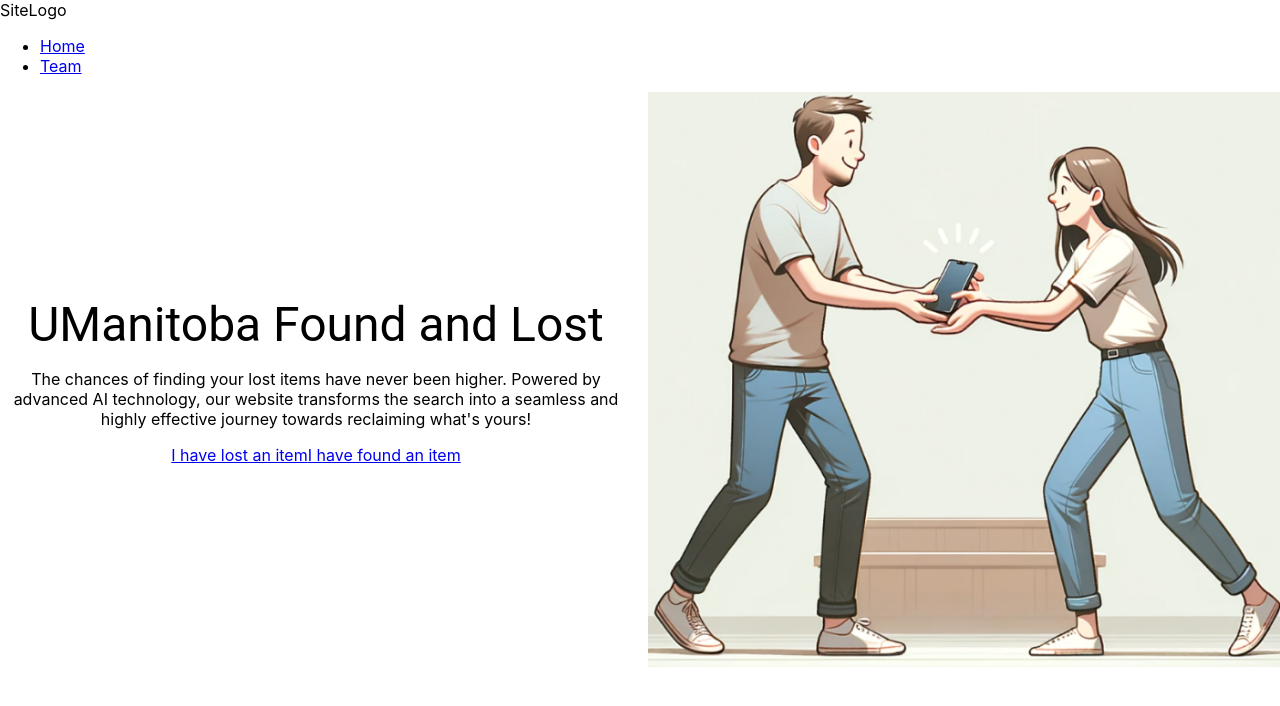
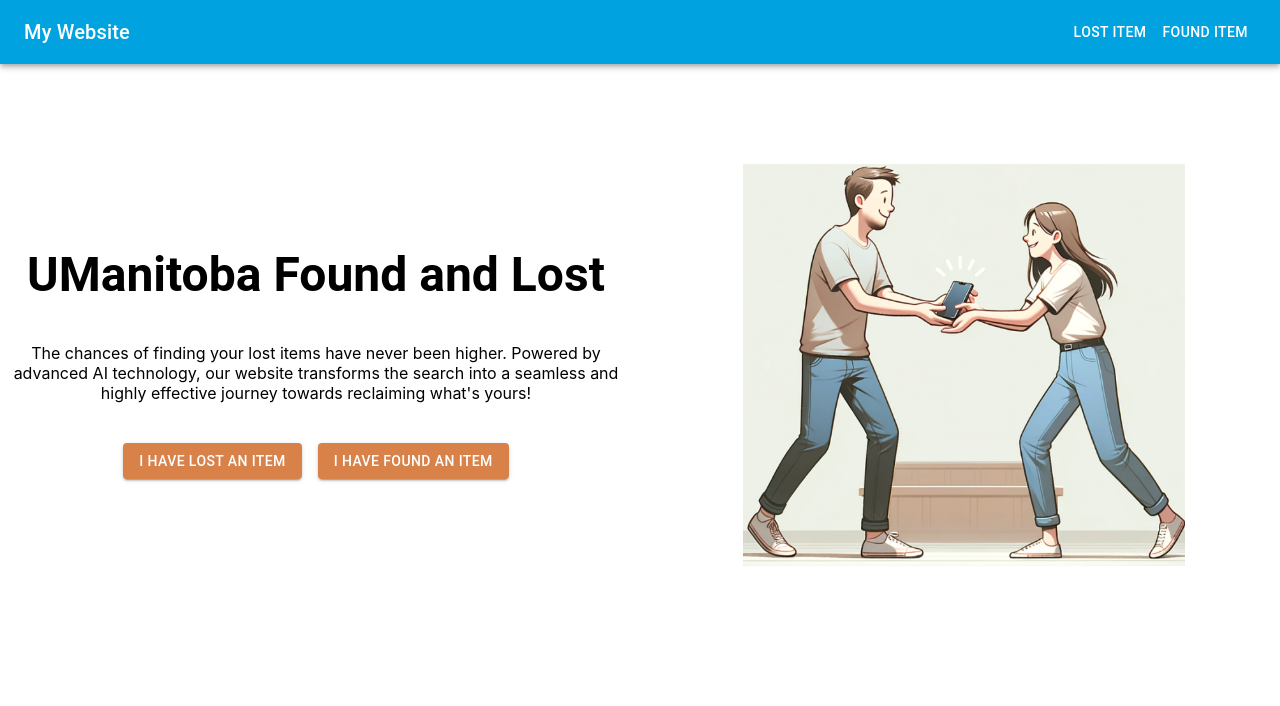
Before and after one commit to OmarEfat/UManitoba-lost-and-found, a React (Create React App) app in the folder frontend/: page / in a window 1280 px wide. Shown: the top 706 px of the page. Built offline with nearby package versions, Linux system fonts and the light colour scheme.

Commit message:
favicon change, home page change, added navbar

```diff
--- /dev/null
+++ b/frontend/src/components/NavBar.js
@@ -0,0 +1,20 @@
+// NavBar.js
+import React from 'react';
+import { AppBar, Toolbar, Button, Typography } from '@mui/material';
+import { Link } from 'react-router-dom';
+
+function NavBar() {
+  return (
+    <AppBar position="static" sx={{ backgroundColor: '#00A3E0' }}>
+      <Toolbar>
+        <Typography variant="h6" component="div" sx={{ flexGrow: 1 }}>
+          My Website
+        </Typography>
+        <Button color="inherit" component={Link} to="/lost-item">Lost Item</Button>
+        <Button color="inherit" component={Link} to="/found-item">Found Item</Button>
+      </Toolbar>
+    </AppBar>
+  );
+}
+
+export default NavBar;
--- a/frontend/src/pages/HomePage.js
+++ b/frontend/src/pages/HomePage.js
@@ -1,35 +1,71 @@
-import React from 'react';
-import { Link } from 'react-router-dom';
-import myImage from '../images/helping.png';
+import React from "react";
+import { Link } from "react-router-dom";
+import myImage from "../images/helping.png";
 
 //MUI
-import { Grid, Typography } from '@mui/material';
+import { Grid, Typography, Button } from "@mui/material";
+
+import NavBar from "../components/NavBar";
 
 const HomePage = () => {
   return (
     <div className="home">
-      <header>
-        <div className="logo">SiteLogo</div>
-        <nav>
-          <ul>
-            <li><Link to="/">Home</Link></li>
-            <li><Link to="/team">Team</Link></li>
-          </ul>
-        </nav>
-      </header>
-      <Grid container spacing={2} style={{ textAlign: 'center' }} >
-      <Grid item xs={12} md={6} style={{display: 'flex', flexDirection: 'column', justifyContent: 'center'}}>
-        <Typography variant="h3">UManitoba Found and Lost</Typography>
-        <p>The chances of finding your lost items have never been higher. Powered by advanced AI technology, our website transforms the search into a seamless and highly effective journey towards reclaiming what's yours!</p>
-        <div className="buttons">
-          <Link to="/lost-item" className="button">I have lost an item</Link>
-          <Link to="/found-item" className="button">I have found an item</Link>
-        </div>
+      <div style={{ marginBottom: "100px" }}>
+        <NavBar />
+      </div>
+
+      <Grid container spacing={2} style={{ textAlign: "center" }}>
+        <Grid
+          item
+          xs={12}
+          sm={6}
+          style={{
+            display: "flex",
+            flexDirection: "column",
+            justifyContent: "center",
+            paddingLeft:'1em'
+          }}
+        >
+          <Typography variant="h3" style={{ marginBottom: "0.5em" }} sx={{ fontWeight: 'bold' }}>
+            UManitoba Found and Lost
+          </Typography>
+          <div style={{ marginBottom: "1em" }}>
+            <p>
+              The chances of finding your lost items have never been higher.
+              Powered by advanced AI technology, our website transforms the
+              search into a seamless and highly effective journey towards
+              reclaiming what's yours!
+            </p>
+          </div>
+          <div className="buttons">
+            <Button
+              variant="contained"
+              color="primary"
+              component={Link}
+              to="/lost-item"
+              style={{ backgroundColor: "#D8824A", margin: "8px" }}
+            >
+              I have lost an item
+            </Button>
+            <Button
+              variant="contained"
+              color="primary"
+              component={Link}
+              to="/found-item"
+              style={{ backgroundColor: "#D8824A", margin: "8px" }}
+            >
+              I have found an item
+            </Button>
+          </div>
         </Grid>
-      <Grid item xs={12} md={6}>
-        <img src={myImage} alt="lost and found picture" style={{ width: '100%', height: 'auto' }} />
+        <Grid item xs={12} sm={6}>
+          <img
+            src={myImage}
+            alt="lost and found picture"
+            style={{ width: "70%", height: "auto" }}
+          />
+        </Grid>
       </Grid>
-    </Grid>
     </div>
   );
 };
```
Also changed, not shown: 1 other file (tests, documents, lock files or other folders).
